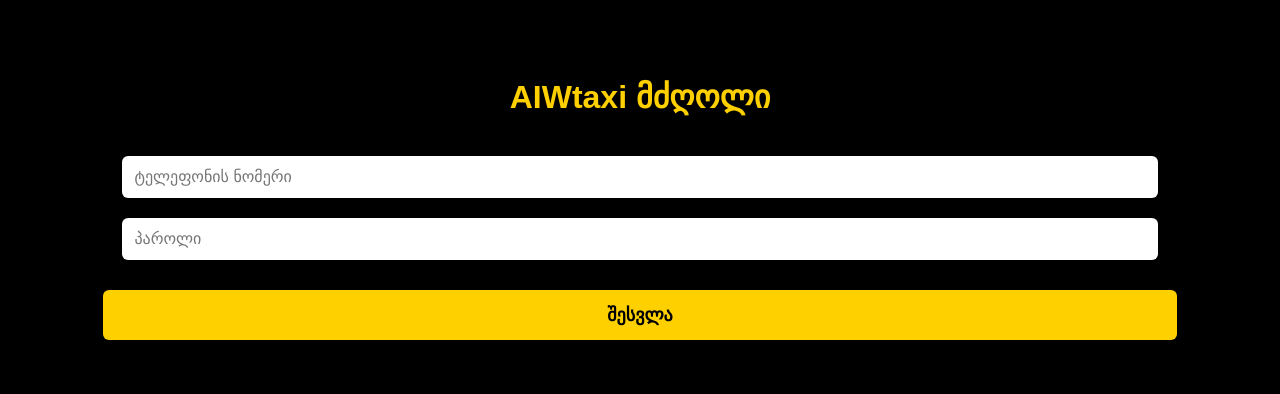
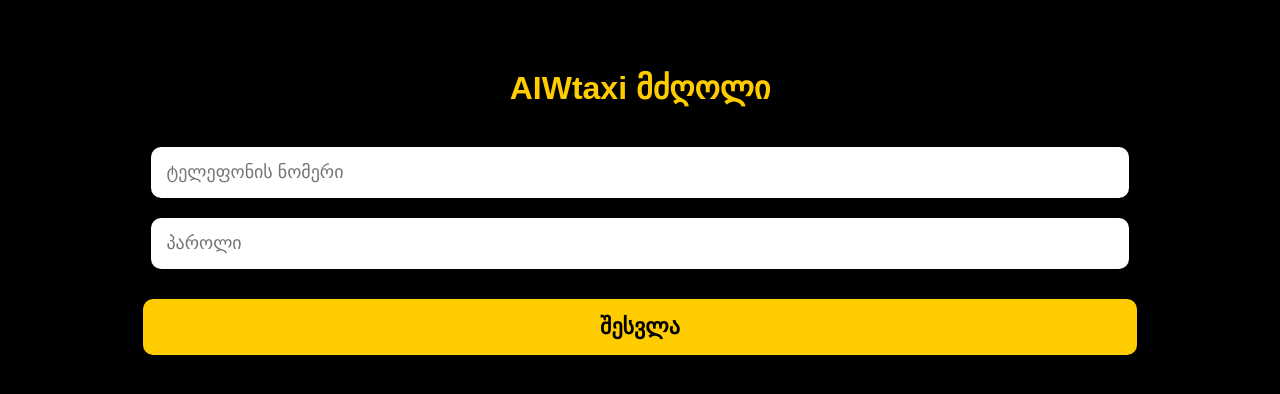
Before and after one commit to Aiwtaxi/Aiwtaxi, a plain HTML site: page login.html in a window 1280 px wide. Drawn offline with Linux system fonts and the light colour scheme.

Commit message:
Update login.html

```diff
--- a/login.html
+++ b/login.html
@@ -2,67 +2,66 @@
 <html lang="ka">
 <head>
 <meta charset="UTF-8">
-<meta name="viewport" content="width=device-width, initial-scale=1.0">
-<title>AIWtaxi - შესვლა</title>
+<title>AIWtaxi მძღოლი</title>
 <style>
     body {
-        background: #000;
+        background: black;
         color: white;
         font-family: Arial, sans-serif;
         text-align: center;
-        padding-top: 70px;
+        padding: 40px;
     }
-    .title {
-        color: #FFD000;
+
+    h1 {
+        color: #ffcc00;
         font-size: 32px;
-        margin-bottom: 30px;
-        font-weight: bold;
+        margin-bottom: 40px;
     }
+
     input {
         width: 80%;
-        padding: 12px;
-        margin: 10px 0;
+        padding: 15px;
+        border-radius: 10px;
         border: none;
-        border-radius: 6px;
-        font-size: 16px;
+        margin-bottom: 20px;
+        font-size: 18px;
     }
+
     button {
-        width: 85%;
-        padding: 14px;
-        background: #FFD000;
+        width: 84%;
+        padding: 15px;
+        background: #ffcc00;
+        color: black;
+        font-size: 22px;
         border: none;
-        border-radius: 6px;
-        font-size: 18px;
+        border-radius: 10px;
         font-weight: bold;
-        margin-top: 20px;
+        margin-top: 10px;
     }
 </style>
 </head>
 
 <body>
-    <div class="title">AIWtaxi მძღოლი</div>
 
-    <input id="phone" type="text" placeholder="ტელეფონის ნომერი">
-    <input id="password" type="password" placeholder="პაროლი">
+<h1>AIWtaxi მძღოლი</h1>
+
+<input type="text" id="phone" placeholder="ტელეფონის ნომერი">
+<input type="password" id="password" placeholder="პაროლი">
 
 <button onclick="login()">შესვლა</button>
 
 <script>
 function login() {
-            let phone = document.getElementById('phone').value.trim();
-            let pass = document.getElementById('password').value.trim();
+    let phone = document.getElementById("phone").value;
+    let pass = document.getElementById("password").value;
 
-            if(phone === "" || pass === "") {
-                alert("გთხოვთ შეავსოთ ყველა ველი");
+    if (phone === "" || pass === "") {
+        alert("გთხოვ შეავსო ორივე ველი");
         return;
     }
 
-            // დროებითი იუზერი (ნამდვილი ბაზა შემდეგ დაემატება)
-            if(phone === "555123456" && pass === "1234") {
+    // ❗ ახლა დროებით ყველას უშვებს dashboard-ზე
     window.location.href = "dashboard.html";
-            } else {
-                alert("არასწორი მონაცემები");
-            }
 }
 </script>
 
```
Lines whose indentation alone changed are shown as unchanged.
